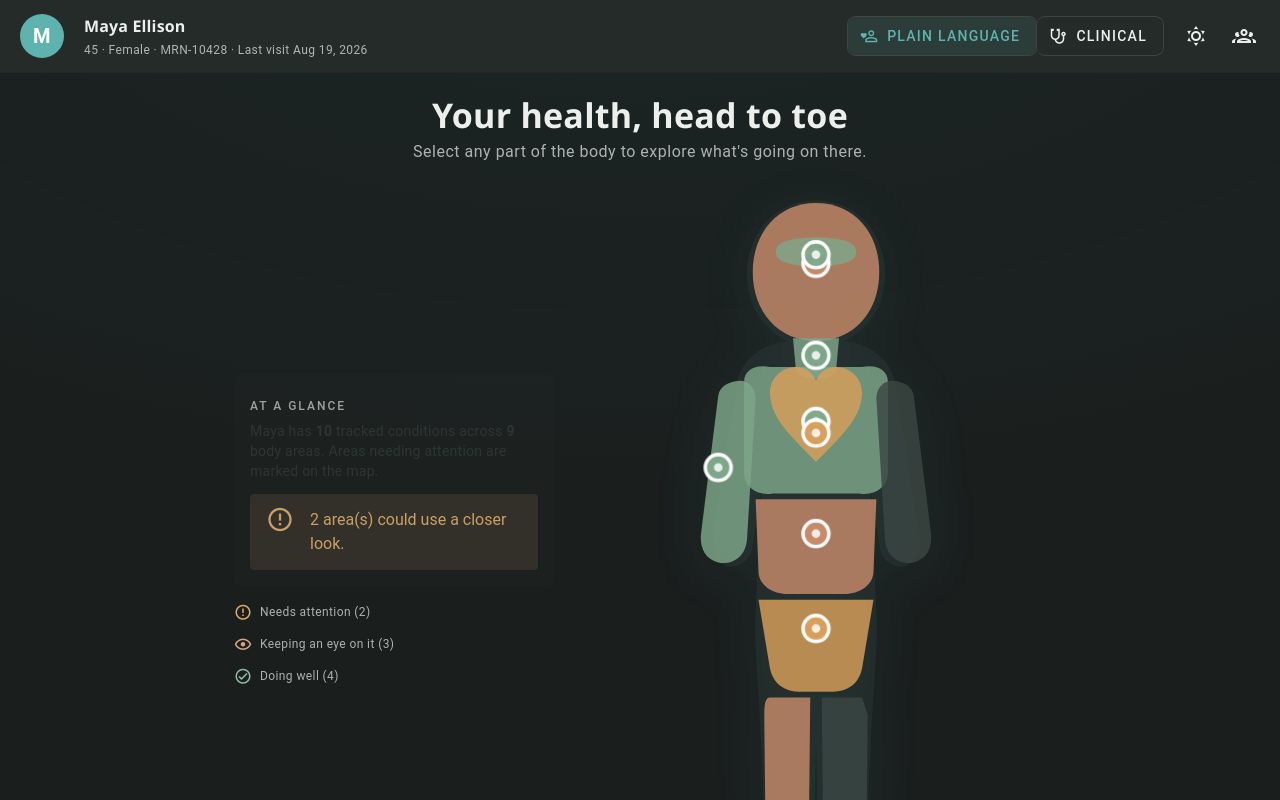
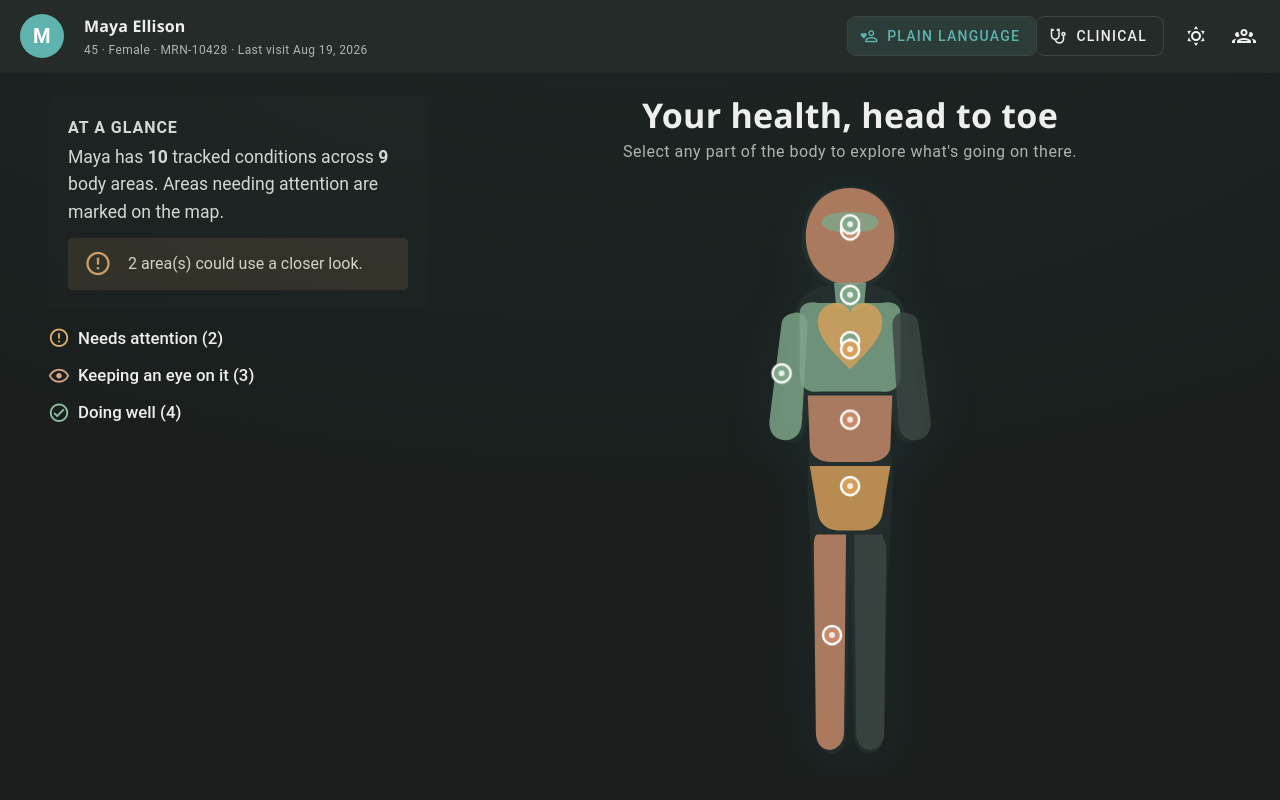
Before and after one commit to mattshuford-slalom/proto300-patient-health-story, a Vue app: page / in a window 1280 px wide. Shown: the top 800 px of the page. Built offline with nearby package versions, Linux system fonts and the light colour scheme.

Commit message:
feat: enhance BodyMapView layout and add AtAGlancePanel component

```diff
--- a/src/components/AnatomyMap.vue
+++ b/src/components/AnatomyMap.vue
@@ -186,13 +186,18 @@ function regionLabel(id) {
 .php-map-wrap {
   position: relative;
   width: 100%;
+  height: 100%;
   max-width: 460px;
   margin: 0 auto;
+  display: flex;
+  align-items: center;
+  justify-content: center;
 }
 
 .php-body-map {
-  width: 100%;
-  height: auto;
+  height: 100%;
+  width: auto;
+  max-width: 100%;
   display: block;
   filter: drop-shadow(0 8px 24px rgba(62, 142, 138, 0.12));
 }
--- a/src/components/AppShell.vue
+++ b/src/components/AppShell.vue
@@ -114,12 +114,15 @@ const shiftContent = computed(() => mdAndUp.value && !!store.selectedRegionId)
   border-bottom: 1px solid rgba(0, 0, 0, 0.06);
 }
 .php-main {
+  height: calc(100vh - 72px);
+  overflow: hidden;
   background:
     radial-gradient(1200px 600px at 50% -10%, rgba(62, 142, 138, 0.06), transparent),
     rgb(var(--v-theme-background));
 }
 
 .php-content {
+  height: 100%;
   transition: margin-right 240ms ease;
 }
 
--- /dev/null
+++ b/src/components/AtAGlancePanel.vue
@@ -0,0 +1,96 @@
+<script setup>
+import { useHealthStore } from '../stores/health'
+import { flagMeta } from '../utils/flags'
+
+const store = useHealthStore()
+
+const legend = [
+  { flag: 'attention', key: 'attention' },
+  { flag: 'watch', key: 'watch' },
+  { flag: 'stable', key: 'stable' },
+]
+</script>
+
+<template>
+  <aside class="php-glance-panel">
+    <v-card variant="tonal" color="surface-variant" class="pa-5 mb-4">
+      <div class="php-glance-label mb-1">At a glance</div>
+      <p class="php-glance-text mb-3">
+        {{ store.patient.preferredName }} has
+        <strong>{{ store.conditions.length }}</strong> tracked conditions
+        across <strong>{{ store.flagSummary.attention + store.flagSummary.watch + store.flagSummary.stable }}</strong>
+        body areas. Areas needing attention are marked on the map.
+      </p>
+      <v-alert
+        v-if="store.flagSummary.attention"
+        color="flag-attention"
+        variant="tonal"
+        density="comfortable"
+        icon="mdi-alert-circle-outline"
+        :text="`${store.flagSummary.attention} area(s) could use a closer look.`"
+        class="php-glance-alert"
+      />
+    </v-card>
+
+    <!-- Legend, stacked vertically -->
+    <div class="d-flex flex-column ga-3">
+      <div
+        v-for="l in legend"
+        :key="l.key"
+        class="d-flex align-center ga-2"
+      >
+        <v-icon
+          :icon="flagMeta(l.flag)?.icon"
+          :color="flagMeta(l.flag)?.color"
+          size="22"
+        />
+        <span class="php-legend-text">
+          {{ store.isClinical ? flagMeta(l.flag)?.clinicalLabel : flagMeta(l.flag)?.patientLabel }}
+          ({{ store.flagSummary[l.key] }})
+        </span>
+      </div>
+    </div>
+  </aside>
+</template>
+
+<style scoped>
+.php-glance-panel {
+  width: 100%;
+  /* Sticky so it stays anchored in place if its container ever scrolls. */
+  position: sticky;
+  top: 0;
+}
+
+/* Full-opacity, theme-aware text for solid contrast in light and dark mode. */
+.php-glance-label {
+  font-size: 1rem;
+  font-weight: 700;
+  letter-spacing: 0.06em;
+  text-transform: uppercase;
+  color: rgb(var(--v-theme-on-surface));
+}
+
+.php-glance-text {
+  font-size: 1.1rem;
+  line-height: 1.55;
+  color: rgb(var(--v-theme-on-surface));
+}
+
+.php-glance-alert :deep(.v-alert-title),
+.php-glance-alert :deep(.v-alert__content) {
+  font-size: 1rem;
+  color: rgb(var(--v-theme-on-surface));
+}
+
+.php-legend-text {
+  font-size: 1.05rem;
+  font-weight: 500;
+  color: rgb(var(--v-theme-on-surface));
+}
+
+@media (max-width: 900px) {
+  .php-glance-panel {
+    position: static;
+  }
+}
+</style>
--- a/src/components/BodyMapView.vue
+++ b/src/components/BodyMapView.vue
@@ -1,70 +1,23 @@
 <script setup>
-import { useHealthStore } from '../stores/health'
-import { flagMeta } from '../utils/flags'
 import AnatomyMap from './AnatomyMap.vue'
-
-const store = useHealthStore()
-
-const legend = [
-  { flag: 'attention', key: 'attention' },
-  { flag: 'watch', key: 'watch' },
-  { flag: 'stable', key: 'stable' },
-]
+import AtAGlancePanel from './AtAGlancePanel.vue'
 </script>
 
 <template>
-  <div class="php-map-view">
-    <div class="text-center mb-4">
-      <h1 class="text-h4 font-weight-bold php-patient-headline mb-1">
-        Your health, head to toe
-      </h1>
-      <p class="text-body-1 text-medium-emphasis">
-        Select any part of the body to explore what's going on there.
-      </p>
-    </div>
+  <div class="php-page">
+    <AtAGlancePanel class="php-left-panel" />
 
-    <!-- "At a glance" + body map are treated as one unit, centered together -->
-    <div class="php-content-row">
-      <div class="php-glance-col">
-        <v-card variant="tonal" color="surface-variant" class="pa-4 mb-4">
-          <div class="text-overline text-medium-emphasis">At a glance</div>
-          <p class="text-body-2 mb-3">
-            {{ store.patient.preferredName }} has
-            <strong>{{ store.conditions.length }}</strong> tracked conditions
-            across <strong>{{ store.flagSummary.attention + store.flagSummary.watch + store.flagSummary.stable }}</strong>
-            body areas. Areas needing attention are marked on the map.
-          </p>
-          <v-alert
-            v-if="store.flagSummary.attention"
-            color="flag-attention"
-            variant="tonal"
-            density="comfortable"
-            icon="mdi-alert-circle-outline"
-            :text="`${store.flagSummary.attention} area(s) could use a closer look.`"
-          />
-        </v-card>
-
-        <!-- Legend, stacked vertically -->
-        <div class="d-flex flex-column ga-3">
-          <div
-            v-for="l in legend"
-            :key="l.key"
-            class="d-flex align-center ga-2"
-          >
-            <v-icon
-              :icon="flagMeta(l.flag)?.icon"
-              :color="flagMeta(l.flag)?.color"
-              size="18"
-            />
-            <span class="text-caption text-medium-emphasis">
-              {{ store.isClinical ? flagMeta(l.flag)?.clinicalLabel : flagMeta(l.flag)?.patientLabel }}
-              ({{ store.flagSummary[l.key] }})
-            </span>
-          </div>
-        </div>
+    <div class="php-right-section">
+      <div class="text-center mb-2 php-headline">
+        <h1 class="text-h4 font-weight-bold php-patient-headline mb-1">
+          Your health, head to toe
+        </h1>
+        <p class="text-body-1 text-medium-emphasis">
+          Select any part of the body to explore what's going on there.
+        </p>
       </div>
 
-      <div class="php-map-col">
+      <div class="php-map-wrap-outer">
         <AnatomyMap />
       </div>
     </div>
@@ -72,29 +25,58 @@ const legend = [
 </template>
 
 <style scoped>
-.php-map-view {
-  max-width: 1280px;
-  margin: 0 auto;
-  padding: 24px 16px 48px;
+.php-page {
+  height: 100%;
+  display: flex;
+  align-items: stretch;
+  gap: 40px;
+  padding: 24px clamp(16px, 4vw, 48px);
+  overflow: hidden;
 }
 
-.php-content-row {
-  display: flex;
-  justify-content: center;
-  align-items: flex-start;
-  flex-wrap: wrap;
-  gap: 32px;
+.php-left-panel {
+  flex: 0 0 380px;
+  align-self: flex-start;
 }
 
-.php-glance-col {
-  width: 320px;
-  max-width: 100%;
-  /* Lines up with the shoulders in AnatomyMap's SVG. */
-  margin-top: 194px;
+.php-right-section {
+  flex: 1 1 auto;
+  min-width: 0;
+  display: flex;
+  flex-direction: column;
+  align-items: center;
+  overflow: hidden;
 }
 
-.php-map-col {
-  width: 460px;
-  max-width: 100%;
+.php-headline {
+  flex: 0 0 auto;
+}
+
+.php-map-wrap-outer {
+  flex: 1 1 auto;
+  min-height: 0;
+  width: 100%;
+  display: flex;
+  align-items: center;
+  justify-content: center;
+}
+
+/* Below desktop widths there isn't room for a fixed side-by-side layout;
+   stack instead and allow this section to scroll. */
+@media (max-width: 900px) {
+  .php-page {
+    flex-direction: column;
+    align-items: stretch;
+    overflow-y: auto;
+  }
+
+  .php-left-panel {
+    flex: 0 0 auto;
+  }
+
+  .php-map-wrap-outer {
+    flex: 0 0 auto;
+    height: 60vh;
+  }
 }
 </style>
```
